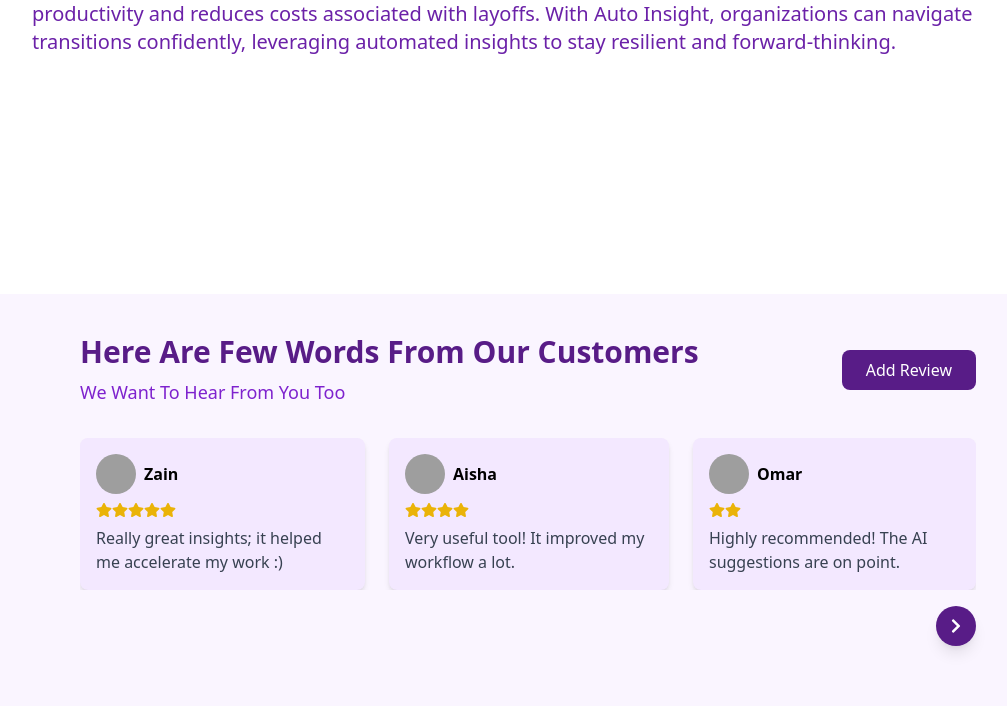
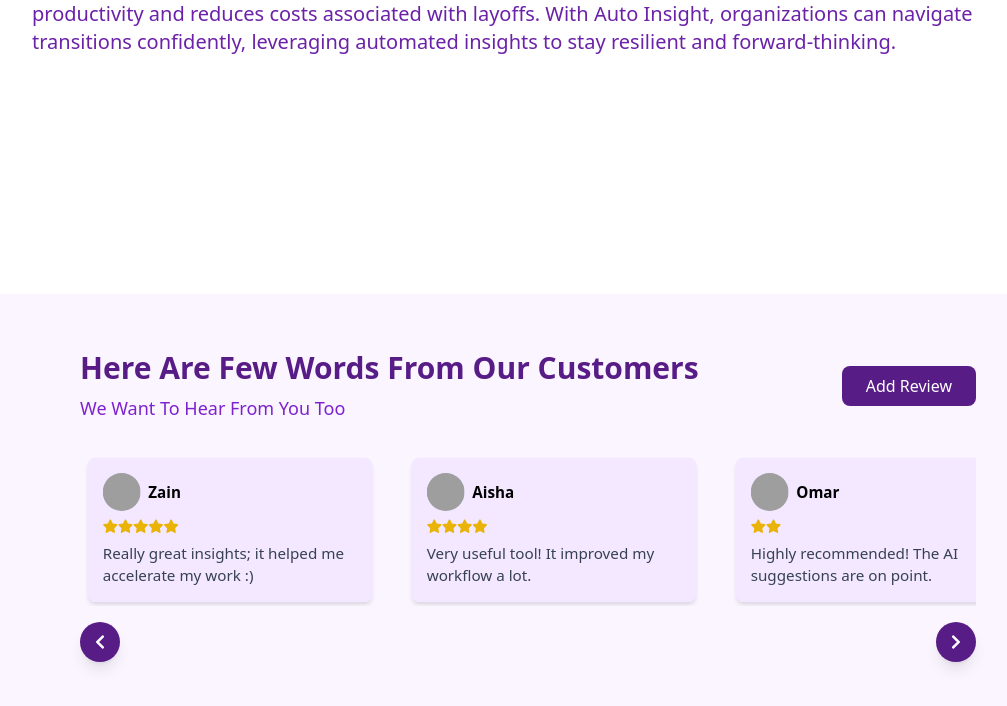
Before and after one commit to MayerS22/AutoInsight, a React (Vite) app in the folder AutoInsight/: page / in a window 1280 px wide. Shown: the part 2646-3352 px from the top of the page, without its empty margins (112-1119 px from the left). Built offline with nearby package versions, Linux system fonts and the light colour scheme; grey boxes are pictures that could not be loaded.

Commit message:
Reviews scrolling

```diff
--- a/AutoInsight/src/components/HomePage/Reviews.jsx
+++ b/AutoInsight/src/components/HomePage/Reviews.jsx
@@ -1,6 +1,6 @@
-import React, { useState } from "react";
+import React, { useState, useRef } from "react";
 import { useNavigate } from "react-router-dom";
-import { FaStar, FaChevronRight } from "react-icons/fa";
+import { FaStar, FaChevronRight, FaChevronLeft } from "react-icons/fa";
 
 const reviewsData = [
   {
@@ -24,10 +24,24 @@
     review: "Highly recommended! The AI suggestions are on point.",
     image: "https://randomuser.me/api/portraits/men/12.jpg",
   },
+  {
+    id: 4,
+    name: "Mayer",
+    rating: 3,
+    review: "Great experience! The AI responses are really helpful.",
+    image: "https://randomuser.me/api/portraits/men/13.jpg",
+  },
+  {
+    id: 5,
+    name: "Lina",
+    rating: 5,
+    review: "Amazing service! Highly recommend using it.",
+    image: "https://randomuser.me/api/portraits/women/14.jpg",
+  },
 ];
 
 const Reviews = ({ isLoggedIn }) => {
-    const [reviews, setReviews] = useState(reviewsData);
+  const containerRef = useRef(null);
   const navigate = useNavigate();
 
   const handleAddReview = () => {
@@ -38,9 +52,31 @@
     }
   };
 
+  const handleScrollRight = () => {
+    const container = containerRef.current;
+    if (container) {
+      const reviewWidth = container.firstChild.offsetWidth + 10; // Adding some gap
+      container.scrollBy({
+        left: reviewWidth,
+        behavior: "smooth",
+      });
+    }
+  };
+
+  const handleScrollLeft = () => {
+    const container = containerRef.current;
+    if (container) {
+      const reviewWidth = container.firstChild.offsetWidth + 10; // Adding some gap
+      container.scrollBy({
+        left: -reviewWidth,
+        behavior: "smooth",
+      });
+    }
+  };
+
   return (
-      <div className="max-w-4xl mx-auto py-10">
-        {/* Header Section with Text on Left & Button on Right */}
+    <div className="max-w-4xl mx-auto py-14">
+      {/* Header Section */}
       <div className="flex justify-between items-center">
         <div>
           <h2 className="text-3xl font-bold text-purple-900">
@@ -59,11 +95,18 @@
       </div>
 
       {/* Reviews Section */}
-        <div className="flex gap-6 mt-8 overflow-x-auto no-scrollbar">
-          {reviews.map((review) => (
+      <div
+        ref={containerRef}
+        className="flex overflow-x-auto mt-8 gap-6 transition-all duration-500"
+        style={{
+          scrollbarWidth: "none", /* Firefox */
+          msOverflowStyle: "none", /* Internet Explorer 10+ */
+        }}
+      >
+        {reviewsData.map((review) => (
           <div
             key={review.id}
-              className="bg-purple-100 rounded-lg shadow-md p-4 min-w-[280px]"
+            className="bg-purple-100 rounded-lg shadow-md p-4 transform transition-all duration-500 scale-95 hover:scale-100 min-w-[300px]"
           >
             <div className="flex items-center space-x-2">
               <img
@@ -83,13 +126,21 @@
         ))}
       </div>
 
-        {/* Scroll Button (Optional) */}
-        <div className="text-right">
-        <button className="mt-4 bg-purple-900 text-white p-3 rounded-full shadow-lg hover:bg-purple-700">
+      {/* Scroll Buttons */}
+      <div className="flex justify-between mt-4">
+        <button
+          onClick={handleScrollLeft}
+          className="bg-purple-900 text-white p-3 rounded-full shadow-lg hover:bg-purple-700 transition duration-500 transform hover:scale-110"
+        >
+          <FaChevronLeft />
+        </button>
+        <button
+          onClick={handleScrollRight}
+          className="bg-purple-900 text-white p-3 rounded-full shadow-lg hover:bg-purple-700 transition duration-500 transform hover:scale-110"
+        >
           <FaChevronRight />
         </button>
       </div>
-
     </div>
   );
 };
```
Lines whose indentation alone changed are shown as unchanged.
